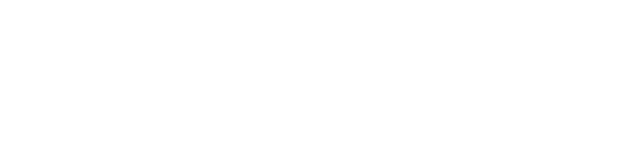
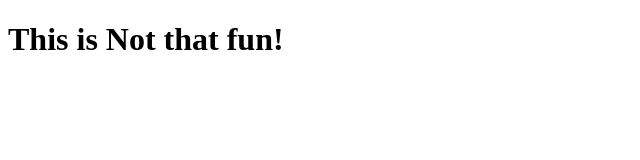
Before and after one commit to AnushDeCosta/TestGit, a plain HTML site: page index.html in a window 1280 px wide. Shown: the whole page, without its empty margins (0-640 px from the left). Drawn offline with Linux system fonts and the light colour scheme.

Commit message:
added a header to index.html

```diff
--- a/index.html
+++ b/index.html
@@ -7,7 +7,7 @@
     <title>Document</title>
 </head>
 <body>
-
+<h1> This is Not that fun!</h1>
 
 </body>
 </html>
```
